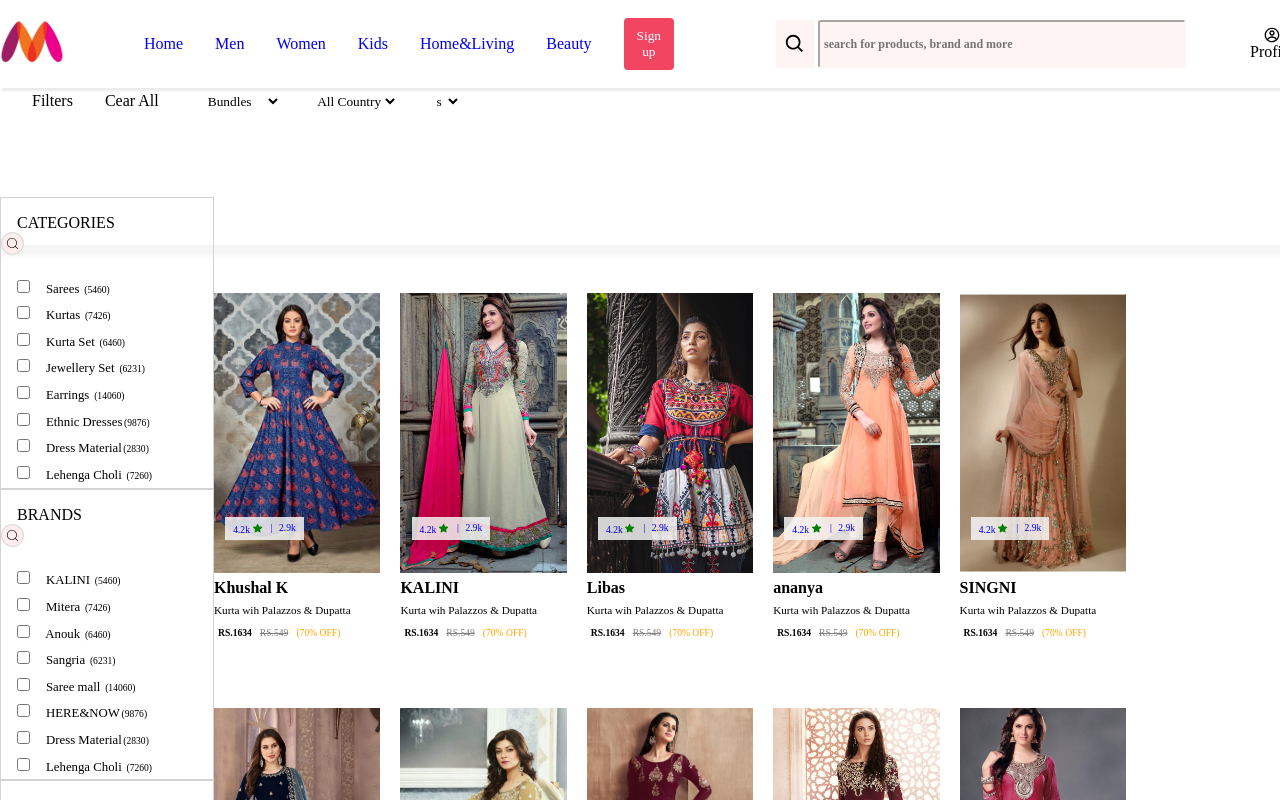
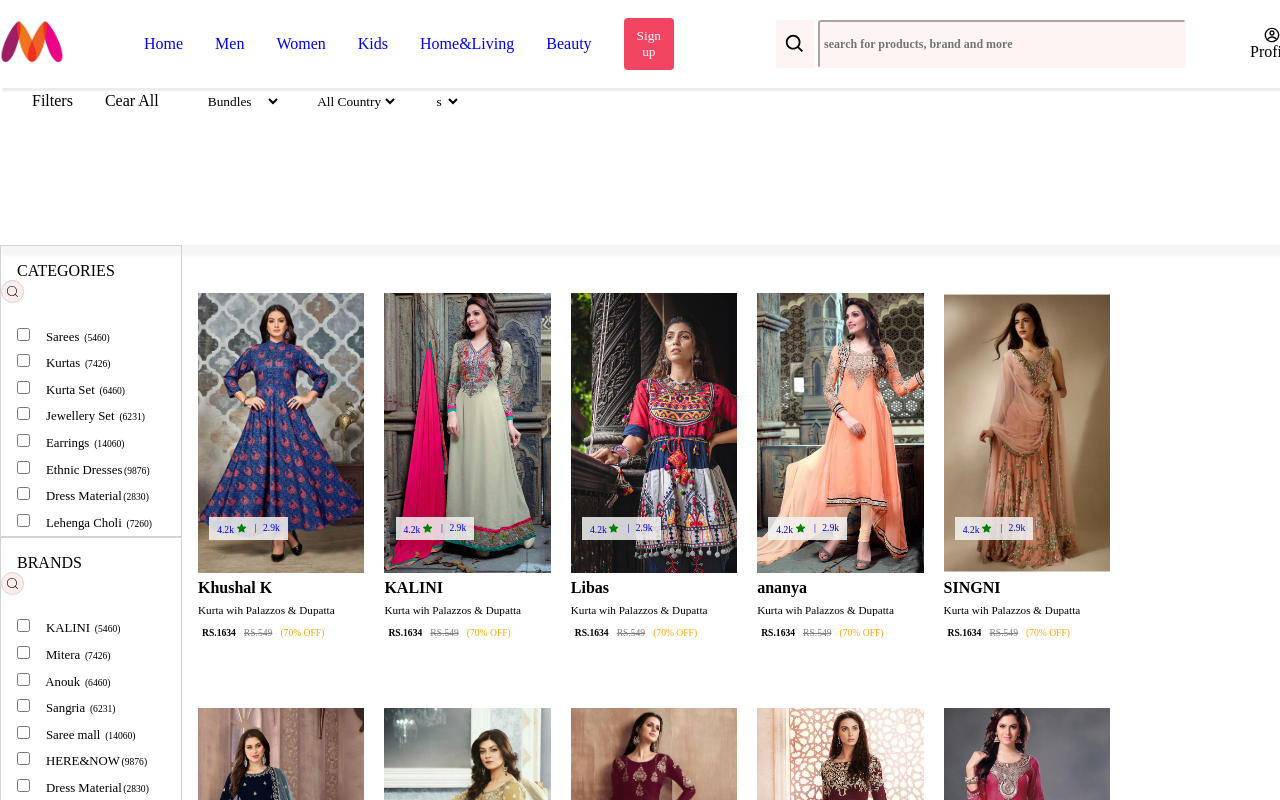
Before and after one commit to Jitendra-105/myntra-clone, a React (Create React App) app: page /Products in a window 1280 px wide. Shown: the top 800 px of the page. Built offline with nearby package versions, Linux system fonts and the light colour scheme.

Commit message:
adding myntra

```diff
--- a/package.json
+++ b/package.json
@@ -1,8 +1,7 @@
 {
-  "homepage": "https://Jitendra-105.io/new-myntra",
   "name": "myntra",
   "version": "0.1.0",
-  "private": false,
+  "private": true,
   "dependencies": {
     "@testing-library/jest-dom": "^5.17.0",
     "@testing-library/react": "^13.4.0",
@@ -15,8 +14,6 @@
     "web-vitals": "^2.1.4"
   },
   "scripts": {
-    "predeploy": "npm run build",
-    "deploy": "gh-pages -d build",
     "start": "react-scripts start",
     "build": "react-scripts build",
     "test": "react-scripts test",
--- a/src/Components/Products/Filter/Filter.css
+++ b/src/Components/Products/Filter/Filter.css
@@ -1,16 +1,11 @@
+.main-filter-section {
+	width: 16%;
+}
 .body {
 	display: flex;
 	flex-direction: column;
 	margin-left: 1rem;
 	margin-top: 1rem;
-}
-.filter-section {
-	width: 20%;
-	position: sticky;
-	top: 3rem;
-	left: 0;
-	transform: translateY(-3rem);
-	z-index: 200;
 }
 .sub-filter-section {
 	border: 1px solid lightgray;
@@ -20,9 +15,9 @@
     margin-top: 1rem;
 	width: 100%;
 }
-.top-head span {
+.top-head .filter-span {
 	margin-left: 1rem;
-	margin-right: 6rem;
+	margin-right: 4rem;
 	display: inline-block;
 	width: 100px;
 }
@@ -77,13 +72,8 @@
 	display: none;
 }
 @media screen and (max-width:811px) {
-	.filter-section {
-		width: 20%;
-		position: sticky;
-		top: 11.5rem;
-		left: 0;
-		transform: translateY(-3rem);
-		z-index: 200;
+	.main-filter-section {
+		width: 25%;
 	}
 	.top-head {
 		margin-top: 1rem;
@@ -96,7 +86,7 @@
 		margin-left: .3rem;
 		margin-top: .6rem;
 	}
-	.top-head span {
+	.top-head .filter-span {
 		margin-left: .3rem;
 		margin-right: 0rem;
 		display: inline-block;
@@ -146,6 +136,9 @@
 }
 
 @media (max-width:429px) and (max-height:927px) {
+	.main-filter-section {
+		width: 16%;
+	}
 	.filter-section {
 		width: 26%;
 		position: sticky;
--- a/src/Components/Products/Filter/Filter.js
+++ b/src/Components/Products/Filter/Filter.js
@@ -1,21 +1,24 @@
 import React, { useState } from "react"
 import "./Filter.css"
 import { CiSearch } from "react-icons/ci"
-import {BiFilterAlt} from "react-icons/bi"
+import { BiFilterAlt } from "react-icons/bi"
 
 const Filter = () => {
     const [clickFilter, setClickFilter] = useState(false)
     const handleFilter = () => setClickFilter(!clickFilter)
     return (
-        <>
+        <div className="main-filter-section">
+
             <div className="filter-icon-container">
-            <BiFilterAlt className="filter-icons" onClick={handleFilter}/>
+                <BiFilterAlt className="filter-icons" onClick={handleFilter} />
             </div>
+
             <div className={clickFilter ? "filter-section showFilter" : "filter-section"}>
+
                 <div className="sub-filter-section">
                     <div className="top-head">
-            <span>CATEGORIES</span>
-            <CiSearch  className="filter-icon"/>
+                        <span className="filter-span">CATEGORIES</span>
+                        <CiSearch className="filter-icon" />
                     </div>
                     <div className="body">
                         <label htmlFor=""><input type="checkbox" name="Kurta" id="" /> Sarees <span>(5460)</span>
@@ -36,10 +39,11 @@ const Filter = () => {
                         </label>
                     </div>
                 </div>
+
                 <div className="sub-filter-section">
                     <div className="top-head">
-            <span>BRANDS</span>
-            <CiSearch  className="filter-icon"/>
+                        <span className="filter-span">BRANDS</span>
+                        <CiSearch className="filter-icon" />
                     </div>
                     <div className="body">
                         <label htmlFor=""><input type="checkbox" name="Kurta" id="" /> KALINI <span>(5460)</span>
@@ -60,28 +64,30 @@ const Filter = () => {
                         </label>
                     </div>
                 </div>
+
                 <div className="sub-filter-section">
                     <div className="top-head">
-            <span>PRICE</span>
-            <CiSearch className="filter-icon"/>
+                        <span className="filter-span">PRICE</span>
+                        <CiSearch className="filter-icon" />
                     </div>
                     <div className="body">
-            <label htmlFor="" className="pricing"><input type="checkbox" name="Kurta" className="price-width"/> RS. 1000 TO RS. 2500 <span>(6460)</span>
+                        <label htmlFor="" className="pricing"><input type="checkbox" name="Kurta" className="price-width" /> RS. 1000 TO RS. 2500 <span>(6460)</span>
                         </label>
-            <label htmlFor="" className="pricing"><input type="checkbox" name="Kurta" className="price-width"/> RS. 2500 TO RS. 5000 <span>(6231)</span>
+                        <label htmlFor="" className="pricing"><input type="checkbox" name="Kurta" className="price-width" /> RS. 2500 TO RS. 5000 <span>(6231)</span>
                         </label>
-            <label htmlFor="" className="pricing"><input type="checkbox" name="Kurta" className="price-width"/> RS. 5000 TO RS. 10000 <span>(14060)</span>
+                        <label htmlFor="" className="pricing"><input type="checkbox" name="Kurta" className="price-width" /> RS. 5000 TO RS. 10000 <span>(14060)</span>
                         </label>
-            <label htmlFor="" className="pricing"><input type="checkbox" name="Kurta" className="price-width"/> RS. 10000 TO RS. 20000<span>(9876)</span>
+                        <label htmlFor="" className="pricing"><input type="checkbox" name="Kurta" className="price-width" /> RS. 10000 TO RS. 20000<span>(9876)</span>
                         </label>
                     </div>
 
 
                 </div>
+
                 <div className="sub-filter-section">
                     <div className="top-head">
-            <span>COLORS</span>
-            <CiSearch className="filter-icon"/>
+                        <span className="filter-span">COLORS</span>
+                        <CiSearch className="filter-icon" />
                     </div>
                     <div className="body">
                         <label htmlFor=""><input type="checkbox" name="Kurta" id="" /> <span className="colors gold"></span> Gold <span>(6460)</span>
@@ -103,8 +109,8 @@ const Filter = () => {
 
                 <div className="sub-filter-section">
                     <div className="top-head">
-            <span>DISCOUNT</span>
-            <CiSearch className="filter-icon"/>
+                        <span className="filter-span">DISCOUNT</span>
+                        <CiSearch className="filter-icon" />
                     </div>
                     <div className="body">
                         <label htmlFor=""><input type="radio" name="discount" id="" />10% and above</label>
@@ -114,12 +120,9 @@ const Filter = () => {
                         <label htmlFor=""><input type="radio" name="discount" id="" />50% and above</label>
                         <label htmlFor=""><input type="radio" name="discount" id="" />60% and above</label>
                     </div>
-
-
                 </div>
             </div>
-
-        </>
+        </div>
     )
 }
 export default Filter;
--- a/src/Components/Products/ProductList/ProductList.css
+++ b/src/Components/Products/ProductList/ProductList.css
@@ -1,11 +1,3 @@
-.main-section {
-	display: flex;
-	justify-content: flex-start;
-	align-items: center;
-	flex-wrap: wrap;
-	gap: 20px;
-
-}
 .products-container-one {
 	display: none;
 }
@@ -176,24 +168,9 @@
 	.product-list {
 		width: 100%;
 	}
-	/* .products-pair {
-		display: flex;
-		justify-content: center;
-		align-items: center;
-		width: 100%;
-		gap: 0 !important;
-	} */
 	.products-container {
-		display: block !important;
-		width: 49%;
+		width: 40% !important;
 	}
-	/* .products-container-one {
-		display: flex;
-		justify-content: center !important;
-		align-items: center;
-		flex-wrap: wrap;
-		padding: 2px;
-	} */
 	.product-card-container {
 		width: 100% !important;
 	}
--- a/src/Components/Products/Products.css
+++ b/src/Components/Products/Products.css
@@ -38,12 +38,25 @@ select {
 	display: flex;
 	justify-content: flex-start;
 	align-items: flex-start;
+	width: 100%;
+	gap: 1rem;
+}
+.main-section {
+	display: flex;
+	justify-content: flex-start;
+	align-items: center;
+	flex-wrap: wrap;
+	gap: 20px;
+	width: 100%;
 }
 @media screen and (max-width:811px) {
 	.main-section {
-			width: 80%;
+		display: flex;
+		justify-content: space-evenly !important;
 	}
-
+	.body-container {
+		gap: .6rem;
+	}
 	.logo-container {
 		position: relative;
 		right: 271px;
@@ -102,6 +115,9 @@ select {
 }
 
 @media (max-width:429px) and (max-height:927px) {
+	.main-filter-section {
+		width: 0% !important;
+	}
 	.top-details-container {
 		box-shadow: 2px 10px 4px 1px whitesmoke;
 		height: 14vh;
```
Lines whose indentation alone changed are shown as unchanged.
